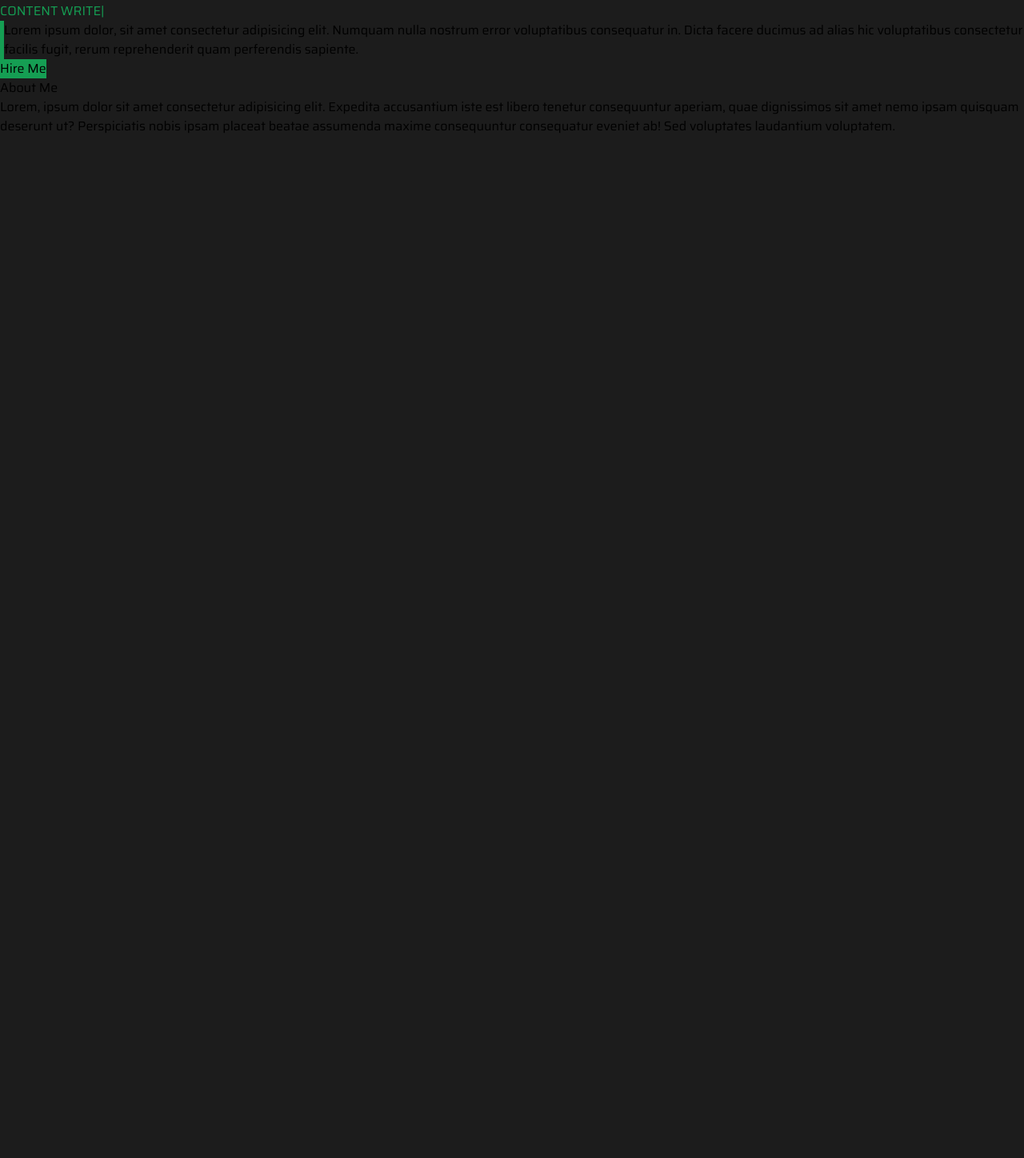
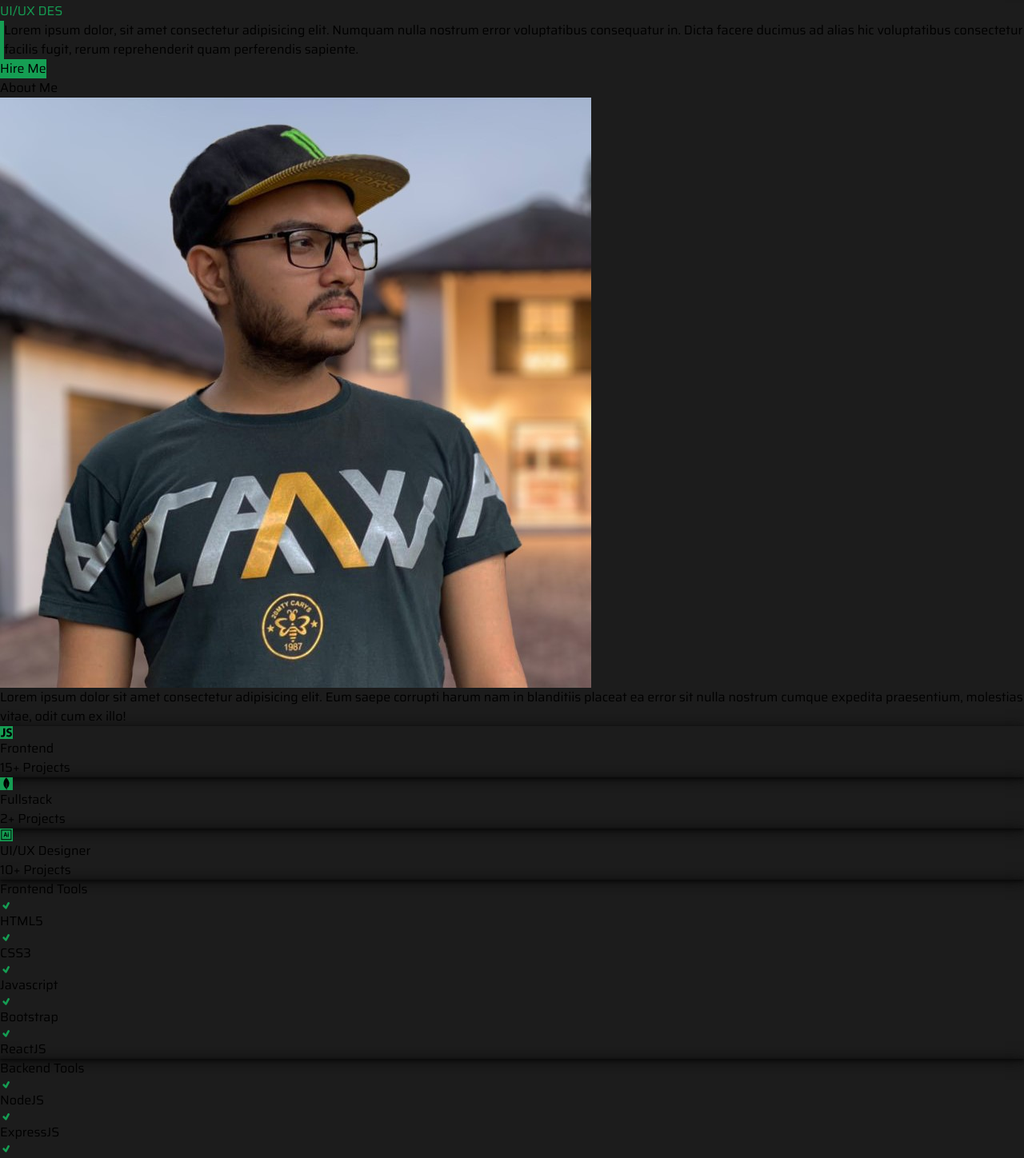
Before and after one commit to akil-tajwar/portfolio-website, a React (Vite) app: page / in a window 1280 px wide. Shown: the part 424-1872 px from the top of the page at 80% size. Before the commit the page ends 800 px from the top, so only its background shows below. Built offline with nearby package versions, Linux system fonts and the light colour scheme.

Commit message:
adding about me

```diff
--- a/index.html
+++ b/index.html
@@ -7,7 +7,7 @@
   <link rel="preconnect" href="https://fonts.gstatic.com" crossorigin>
   <link href="https://fonts.googleapis.com/css2?family=Saira&display=swap" rel="stylesheet">
   <meta name="viewport" content="width=device-width, initial-scale=1.0" />
-  <title>Vite + React</title>
+  <title>Akil - Mern Stack Web Developer</title>
 </head>
 <body>
   <div id="root"></div>
--- a/src/Container/Components/AboutMe.jsx
+++ b/src/Container/Components/AboutMe.jsx
@@ -1,38 +1,82 @@
 import React from 'react';
-import { RadialBarChart, RadialBar, Legend, ResponsiveContainer } from 'recharts';
+import { RadialBarChart, RadialBar, ResponsiveContainer } from 'recharts';
+import { TiTick } from "react-icons/ti";
+import { IoLogoJavascript } from "react-icons/io";
+import { SiMongodb, SiAdobeillustrator } from "react-icons/si";
+import { DiIllustrator } from "react-icons/di";
 
 const AboutMe = () => {
     const data = [
         {
-            name: '18-24',
-            uv: 31.47,
-            pv: 2400,
-            fill: '#8884d8',
+            name: '40-49',
+            uv: 12.63,
+            pv: 3908,
+            fill: '#159e53',
         }
     ];
-
-    const style = {
-        top: '50%',
-        right: 0,
-        transform: 'translate(0, -50%)',
-        lineHeight: '24px',
-    };
     return (
-        <div className='text-white' id='about-me'>
-            <h1 className='text-center pt-20 text-4xl font-semibold text-[#159e53]'>About Me</h1>
-            <p className='w-1/2 mx-auto pt-4 pb-8 text-center'>Lorem, ipsum dolor sit amet consectetur adipisicing elit. Expedita accusantium iste est libero tenetur consequuntur aperiam, quae dignissimos sit amet nemo ipsam quisquam deserunt ut? Perspiciatis nobis ipsam placeat beatae assumenda maxime consequuntur consequatur eveniet ab! Sed voluptates laudantium voluptatem.</p>
+        <div className='text-white lg:w-3/4 w-11/12 mx-auto py-20' id='about'>
+            <h1 className='text-center text-4xl mb-10 font-semibold text-[#159e53]'>About Me</h1>
+            <div className='grid grid-cols-1 lg:grid-cols-2 gap-10'>
+                <img className='rounded-lg' src="/my photo 2.jpg" alt="" />
+                <div className=''>
+                    <div>
+                        <p className='pb-8'>Lorem ipsum dolor sit amet consectetur adipisicing elit. Eum saepe corrupti harum nam in blanditiis placeat ea error sit nulla nostrum cumque expedita praesentium, molestias vitae, odit cum ex illo!</p>
+                    </div>
+                    <div className='grid lg:grid-cols-3 md:grid-cols-3 grid-cols-2 gap-10 mb-10'>
+                        <div className='border flex flex-col justify-center items-center p-4 border-[#159e53] shadow rounded-lg w-full h-48'>
+                            <IoLogoJavascript className='text-3xl p-1 mb-4 text-[#1c1c1c] primary-bg-color' />
+                            <h4 className='text-2xl font-semibold'>Frontend</h4>
+                            <p>15+ Projects</p>
+                        </div>
+                        <div className='border flex flex-col justify-center items-center p-4 border-[#159e53] shadow rounded-lg w-full h-48'>
+                            <SiMongodb className='text-3xl p-1 mb-4 text-[#1c1c1c] primary-bg-color' />
+                            <h4 className='text-2xl font-semibold'>Fullstack</h4>
+                            <p>2+ Projects</p>
+                        </div>
+                        <div className='border flex flex-col justify-center items-center p-4 border-[#159e53] shadow rounded-lg w-full h-48'>
+                            <DiIllustrator className='text-3xl mb-4 text-[#1c1c1c] primary-bg-color' />
+                            <h4 className='text-2xl font-semibold'>UI/UX Designer</h4>
+                            <p>10+ Projects</p>
+                        </div>
+                    </div>
+                    <div className='grid lg:grid-cols-2 md:grid-cols-2 grid-cols-1 gap-10'>
+                        <div className='border border-[#159e53] p-4 shadow rounded-lg w-full'>
+                            <h4 className='text-2xl font-semibold pb-5'>Frontend Tools</h4>
+                            <ul className='grid grid-cols-2 gap-5'>
+                                <li className='flex gap-2'><TiTick className='primary-color text-2xl' />HTML5</li>
+                                <li className='flex gap-2'><TiTick className='primary-color text-2xl' />CSS3</li>
+                                <li className='flex gap-2'><TiTick className='primary-color text-2xl' />Javascript</li>
+                                <li className='flex gap-2'><TiTick className='primary-color text-2xl' />Bootstrap</li>
+                                <li className='flex gap-2'><TiTick className='primary-color text-2xl' />ReactJS</li>
+                            </ul>
+                        </div>
+                        <div className='border border-[#159e53] p-4 shadow rounded-lg w-full'>
+                            <h4 className='text-2xl font-semibold pb-5'>Backend Tools</h4>
+                            <ul className='grid grid-cols-2 gap-5'>
+                                <li className='flex gap-2'><TiTick className='primary-color text-2xl' />NodeJS</li>
+                                <li className='flex gap-2'><TiTick className='primary-color text-2xl' />ExpressJS</li>
+                                <li className='flex gap-2'><TiTick className='primary-color text-2xl' />MongoDB</li>
+                            </ul>
+                        </div>
+                    </div>
+                </div>
+            </div>
+            {/* <div style={{ width: "50%", height: "400px" }}>
                 <ResponsiveContainer width="100%" height="100%">
-                <RadialBarChart cx="50%" cy="50%" innerRadius="10%" outerRadius="80%" barSize={10} data={data}>
+                    <RadialBarChart cx="50%" cy="50%" innerRadius="70%" outerRadius="80%" barSize={10} data={data}>
                         <RadialBar
                             minAngle={15}
                             label={{ position: 'insideStart', fill: '#8884d8' }}
                             background
                             clockWise
                             dataKey="uv"
+                            startAngle={-180}
+                            endAngle={0}
                         />
-                    <Legend iconSize={10} layout="vertical" verticalAlign="middle" wrapperStyle={style} />
                     </RadialBarChart>
                 </ResponsiveContainer>
+            </div> */}
         </div>
     );
 };
--- a/src/Container/Components/Banner.jsx
+++ b/src/Container/Components/Banner.jsx
@@ -6,28 +6,28 @@ const Banner = () => {
         <div>
             <div className='bg-[url(/banner2.jpg)] bg-cover'>
                 <div className='bg-gradient-to-r from-[#1c1c1c] via-[#1c1c1cd6] justify-center items-center text-white'>
-                    <div className='w-3/4 mx-auto pt-96 pb-80'>
+                    <div className='lg:w-3/4 w-11/12 mx-auto pt-96 pb-80'>
                         <h4 className='text-xl pb-5 font-bold'>I'm Akil Tajwar Chowdhury</h4>
-                        <span className='text-6xl font-bold primary-color'>
+                        <span className='lg:text-6xl text-5xl font-bold primary-color'>
                             <TypeAnimation
                                 sequence={[
                                     // Same substring at the start will only be typed out once, initially
                                     'WEB DEVELOPER',
                                     1000, // wait 1s before replacing "Mice" with "Hamsters"
-                                    'GRAPHIC DESIGNER',
+                                    'UI/UX DESIGNER',
                                     1000,
-                                    'CONTENT WRITER',
+                                    'PHOTOGRAPHER',
                                     1000
                                 ]}
                                 wrapper="span"
-                                speed={50}
+                                speed={20}
                                 repeat={Infinity}
                             />
                         </span>
                         <div>
                             <p className='lg:w-1/2 md:w-2/3 border-l-4 mb-3 mt-4 pl-5 primary-border-color flex'>Lorem ipsum dolor, sit amet consectetur adipisicing elit. Numquam nulla nostrum error voluptatibus consequatur in. Dicta facere ducimus ad alias hic voluptatibus consectetur facilis fugit, rerum reprehenderit quam perferendis sapiente.</p>
                         </div>
-                        <button className='mt-4 primary-bg-color font-semibold text-2xl px-5 py-2'>Hire Me</button>
+                        <button className='mt-4 primary-bg-color rounded font-semibold text-2xl px-5 py-2'>Hire Me</button>
                     </div>
                 </div>
             </div>
--- a/src/Container/Components/FollowMe.jsx
+++ b/src/Container/Components/FollowMe.jsx
@@ -5,7 +5,7 @@ const FollowMe = () => {
     return (
         <div className='hidden md:hidden lg:block'>
             <div className='fixed right-0 top-56'>
-                <div className='text-white bg-[#1c1c1c] py-1 px-3 rounded-lg drop-shadow-xl -rotate-90 mt-72 flex gap-14 flex-row justify-center items-center'>
+                <div className='text-white bg-[#1c1c1c] py-1 px-3 shadow rounded-lg border border-[#159e53] -rotate-90 mt-72 flex gap-14 flex-row justify-center items-center'>
                     <h4 className=''>Follow Me</h4>
                     <div className='text-[#159e53] text-xl flex flex-row gap-4'>
                         <FaInstagram className='rotate-90' />
--- a/src/index.css
+++ b/src/index.css
@@ -2,23 +2,37 @@
 @tailwind components;
 @tailwind utilities;
 
-body{
+body {
   font-family: 'Saira', sans-serif;
   background-color: #1c1c1c;
 }
-.primary-color{
+
+.primary-color {
   color: #159e53;
 }
-.primary-bg-color{
+
+.primary-bg-color {
   background-color: #159e53;
 }
-.primary-border-color{
+
+.primary-border-color {
   border-left: #159e53 5px solid;
 }
-::-webkit-scrollbar{
+
+::-webkit-scrollbar {
   width: 5px;
 }
-::-webkit-scrollbar-thumb{
+
+::-webkit-scrollbar-thumb {
   background-color: #159e53;
   border-radius: 25px;
 }
+
+.active{
+  color: #159e53;
+  font-weight: bold;
+}
+
+.shadow{
+  box-shadow: #0a0a0a 0px 2px 4px 0px, #0a0a0a 0px 2px 16px 0px;
+}
```
Also changed, not shown: src/Container/Components/Navbar.jsx (+7 -6 lines), public/my photo 2.jpg (added), public/my photo.jpg (added). Lines whose indentation alone changed are shown as unchanged.
